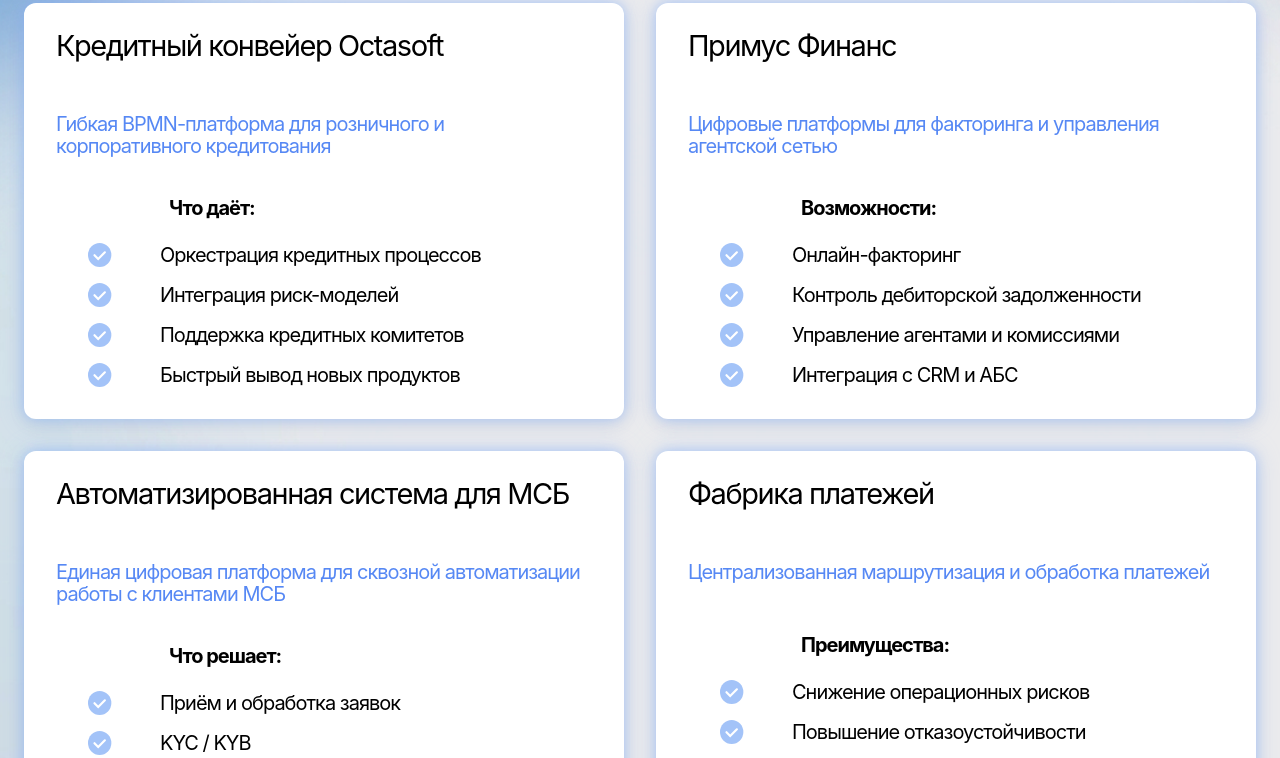
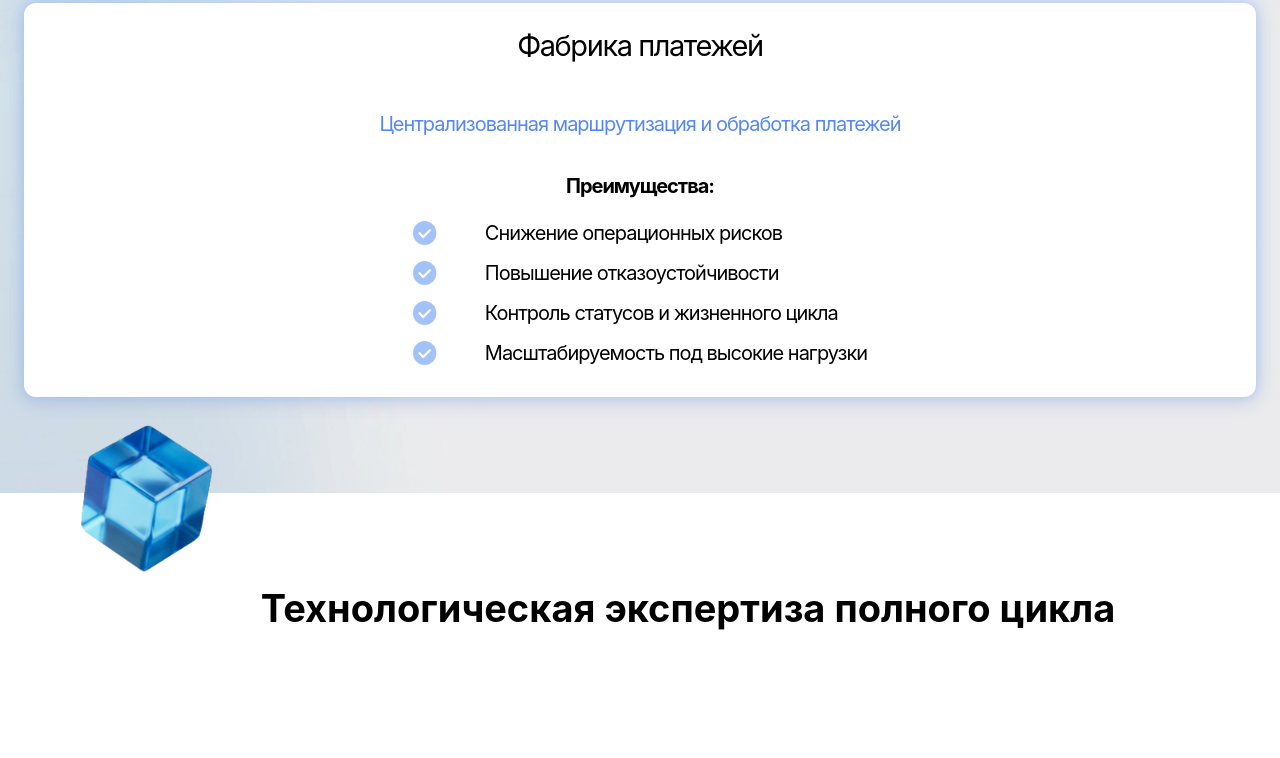
Before and after one commit to Dizel714/f-tech-landing, a Vue app: page / in a window 1280 px wide. Shown: the part 1569-2327 px from the top of the page. Built offline with nearby package versions, Linux system fonts and the light colour scheme.

Commit message:
Переботана секция с решениями. Убран раздел GO.

```diff
--- a/src/components/sections/SolutionsSection.vue
+++ b/src/components/sections/SolutionsSection.vue
@@ -1,50 +1,7 @@
 <script setup>
-/* SolutionsSection — блок «Наши решения», Grid 2×2 из четырёх карточек */
+/* SolutionsSection — блок «Наши решения», одна карточка "Фабрика платежей" на всю ширину */
 
 const solutions = [
-  {
-    id: 1,
-    title: 'Кредитный конвейер Octasoft',
-    description: 'Гибкая BPMN-платформа для розничного и корпоративного кредитования',
-    advantages: {
-      heading: 'Что даёт:',
-      items: [
-        'Оркестрация кредитных процессов',
-        'Интеграция риск-моделей',
-        'Поддержка кредитных комитетов',
-        'Быстрый вывод новых продуктов',
-      ],
-    },
-  },
-  {
-    id: 2,
-    title: 'Примус Финанс',
-    description: 'Цифровые платформы для факторинга и управления агентской сетью',
-    advantages: {
-      heading: 'Возможности:',
-      items: [
-        'Онлайн-факторинг',
-        'Контроль дебиторской задолженности',
-        'Управление агентами и комиссиями',
-        'Интеграция с CRM и АБС',
-      ],
-    },
-  },
-  {
-    id: 3,
-    title: 'Автоматизированная система для МСБ',
-    description: 'Единая цифровая платформа для сквозной автоматизации работы с клиентами МСБ',
-    advantages: {
-      heading: 'Что решает:',
-      items: [
-        'Приём и обработка заявок',
-        'KYC / KYB',
-        'Подбор банковских продуктов',
-        'Интеграция со скорингами и АБС',
-        'Управление жизненным циклом клиента',
-      ],
-    },
-  },
   {
     id: 4,
     title: 'Фабрика платежей',
@@ -65,11 +22,7 @@
 <template>
   <section class="solutions" id="solutions">
     <div class="solutions__container">
-
-      <!-- Заголовок секции по центру -->
-      <!-- <h2 class="solutions__heading">Наши решения</h2> -->
-
-      <!-- Grid 2×2 из карточек -->
+      <!-- Grid с одной карточкой на всю ширину -->
       <div class="solutions__grid">
         <article
           v-for="solution in solutions"
@@ -84,6 +37,7 @@
             <h4 class="solution-card__advantages-heading">
               {{ solution.advantages.heading }}
             </h4>
+            <div class="solution-card__advantages-wrapper">
               <ul class="solution-card__advantages-list">
                 <li
                   v-for="(item, idx) in solution.advantages.items"
@@ -98,9 +52,9 @@
                 </li>
               </ul>
             </div>
+          </div>
         </article>
       </div>
-
     </div>
   </section>
 </template>
@@ -132,36 +86,23 @@
   }
 }
 
-
 /* --- Контейнер --- */
 .solutions__container {
   max-width: var(--container-max);
+  width: 100%;
   margin: 0 auto;
   padding: 0 var(--container-padding);
 }
 
-/* --- Заголовок секции --- */
-.solutions__heading {
-  font-family: 'Inter', sans-serif;
-  font-style: normal;
-  font-weight: 700;
-  font-size: 50px;
-  line-height: 50px;
-  text-align: center;
-  margin-bottom: var(--spacing-3xl);
-  color: #000000;
-
-}
-
-/* --- Grid 2×2: гибкие дорожки, без фиксированных 848px×2 (иначе горизонтальный скролл) --- */
+/* --- Grid: одна карточка на всю ширину --- */
 .solutions__grid {
-  display: grid;
-  grid-template-columns: repeat(2, minmax(0, 1fr));
-  gap: var(--spacing-xl);
+  display: flex;
+  justify-content: center;
+  width: 100%;
 }
 
 /* ==========================================================================
-   SOLUTION CARD — одна карточка
+   SOLUTION CARD — карточка на всю ширину с отступами и центрированием
    ========================================================================== */
 
 .solution-card {
@@ -169,32 +110,23 @@
   flex-direction: column;
   gap: var(--spacing-md);
   width: 100%;
-  min-width: 0;
-  max-width: 848px;
-  justify-self: center;
 
   padding: var(--spacing-xl);
   border-radius: var(--radius-lg);
 
-
   background-color: var(--bg-card);
-  /* Мягкая голубая оконтовка (как в Figma): размытое свечение по периметру */
+  /* Мягкая голубая оконтовка: размытое свечение по периметру */
   box-shadow:
     0 0 12px rgba(130, 175, 255, 0.5),
     0 0 26px rgba(154, 194, 255, 0.32),
     0 6px 20px rgba(0, 0, 0, 0.06);
+
+  /* Центрирование всего содержимого */
+  text-align: center;
 }
 
-/* Верхний ряд (карточки 1 и 2) */
-.solution-card:nth-child(1),
-.solution-card:nth-child(2) {
-  height: 492px;
-}
-
-/* Нижний ряд (карточки 3 и 4) */
-.solution-card:nth-child(3),
-.solution-card:nth-child(4) {
-  height: 543px;
+.solution-card {
+  height: auto;
 }
 
 .solution-card__title {
@@ -222,14 +154,19 @@
 .solution-card__advantages {
   margin-top: auto;
   padding-top: var(--spacing-md);
+  display: flex;
+  flex-direction: column;
+  align-items: center; /* Центрируем контейнер с обёрткой */
+}
 
-  padding-left: var(--spacing-xl);
-
+/* Обёртка для списка, которая ограничивает ширину и выравнивает по левому краю */
+.solution-card__advantages-wrapper {
+  display: inline-block;
+  text-align: left; /* Выравнивание содержимого по левому краю */
 }
 
 .solution-card__advantages-heading {
   margin-bottom: var(--spacing-sm);
-  padding-left: calc(33px + var(--spacing-2xl));
   font-family: 'Inter', sans-serif;
   font-style: normal;
   font-weight: 700;
@@ -237,6 +174,7 @@
   line-height: 51px;
   letter-spacing: -0.05em;
   color: #000000;
+  text-align: center; /* Заголовок по центру */
 }
 
 /* --- Список преимуществ --- */
@@ -244,17 +182,16 @@
   display: flex;
   flex-direction: column;
   gap: var(--spacing-xs);
-}
-
-/* Карточка 4 имеет на 1 пункт меньше — выравниваем заголовок по карточке 3 */
-.solution-card:nth-child(4) .solution-card__advantages-list {
-  padding-bottom: 51px;
+  list-style: none;
+  margin: 0;
+  padding: 0;
 }
 
 .solution-card__advantage-item {
   display: flex;
   align-items: center;
   gap: var(--spacing-2xl);
+  /* Убираем justify-content, оставляем левое выравнивание */
 }
 
 .solution-card__check-icon {
@@ -300,13 +237,6 @@
     line-height: 22px;
   }
 
-  .solution-card:nth-child(1),
-  .solution-card:nth-child(2),
-  .solution-card:nth-child(3),
-  .solution-card:nth-child(4) {
-    height: auto;
-  }
-
   .solution-card__description {
     font-size: 20px;
     line-height: 22px;
@@ -342,11 +272,9 @@
     gap: var(--spacing-lg);
   }
 
-
   .solutions__grid {
-    grid-template-columns: 1fr;
+    display: flex;
   }
-
 
   .solution-card__title {
     font-size: 24px;
@@ -379,7 +307,6 @@
 }
 
 @media (max-width: 793px) {
-
   .solutions {
     background-color: var(--bg-section-alt);
     background-image: url('/solutions-bg-mobile793.png');
@@ -397,7 +324,6 @@
   .solution-card {
     gap: var(--spacing-xs);
   }
-
 
   .solution-card__title {
     font-size: 19px;
@@ -432,7 +358,6 @@
   .solutions__grid {
     gap: var(--spacing-lg);
   }
-
 }
 
 @media (max-width: 580px) {
@@ -490,5 +415,4 @@
     height: 15px;
   }
 }
-
 </style>
--- a/src/components/sections/TechStackSection.vue
+++ b/src/components/sections/TechStackSection.vue
@@ -10,7 +10,6 @@
       { name: '.NET 7-9', iconSrc: null },
       { name: 'Java', sublabel: 'Spring Boot', iconSrc: null },
       { name: 'Python', iconSrc: null },
-      { name: 'Go', iconSrc: null },
     ],
   },
   {
```
Lines whose indentation alone changed are shown as unchanged.
